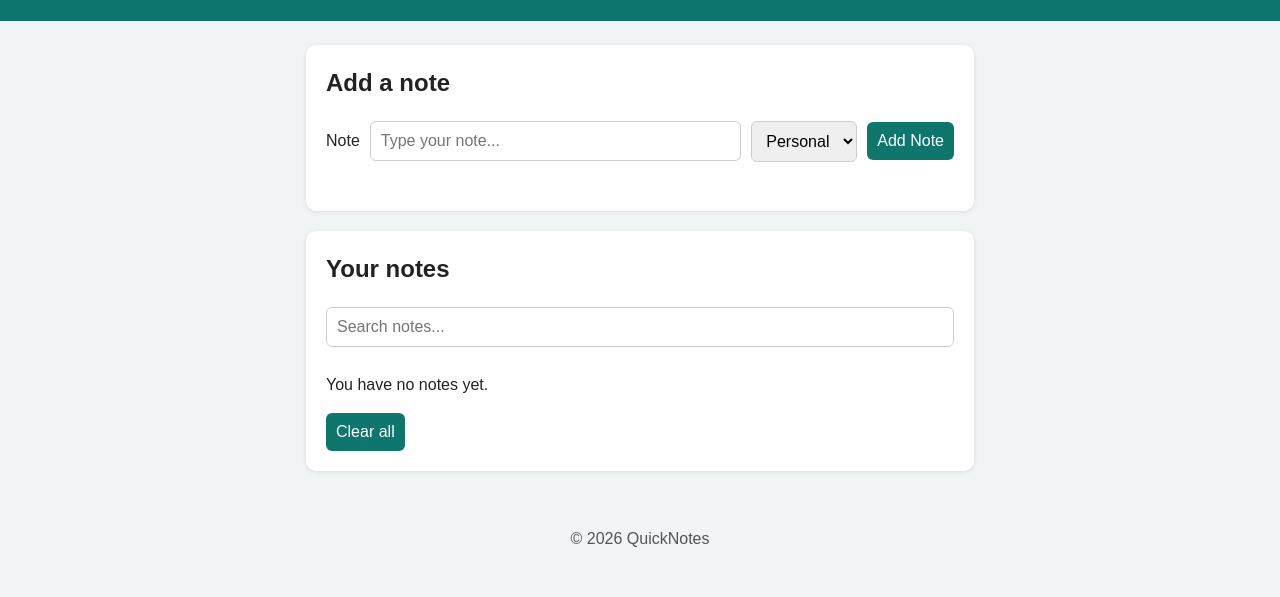
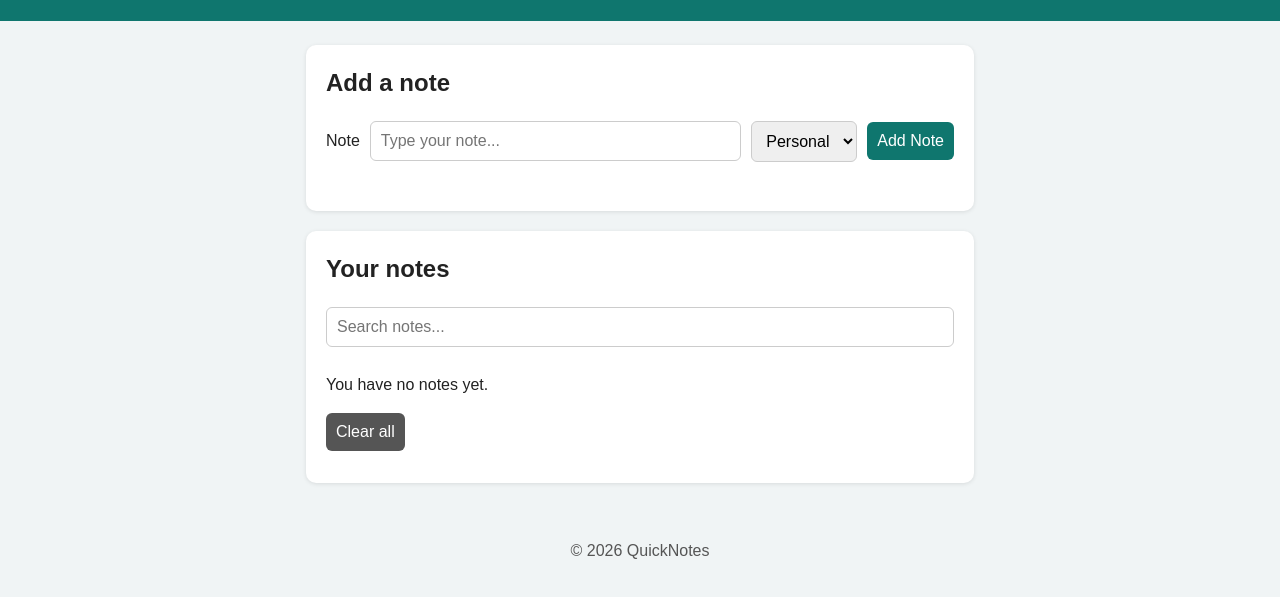
Before and after one commit to pearlnkosi306/quicknotes-app, a plain HTML site: page index.html in a window 1280 px wide. Shown: the part 103-700 px from the top of the page. Drawn offline with Linux system fonts and the light colour scheme.

Commit message:
Refactor CSS styles for consistency and clarity

```diff
--- a/style.css
+++ b/style.css
@@ -71,6 +71,13 @@ button:hover { background: #115e59; }
   min-height: 1.2em;
 }
 
+#clear-all {
+  background: #555;
+  margin-bottom: 12px;
+}
+
+#clear-all:hover { background: #333; }
+
 #notes-list {
   list-style: none;
   padding: 0;
```
